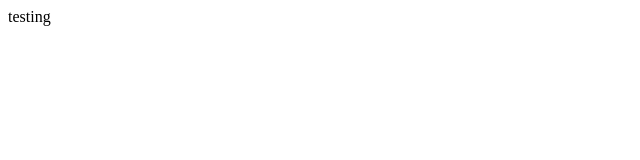
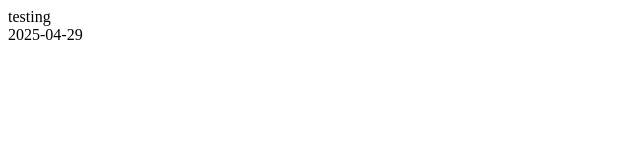
Before and after one commit to ylpss-mslau/ylpss-mslau.github.io, a plain HTML site: page index.html in a window 1280 px wide. Shown: the full height of the page, 0-640 px from the left. Drawn offline with Linux system fonts and the light colour scheme.

Commit message:
Update index.html

```diff
--- a/index.html
+++ b/index.html
@@ -1,3 +1,4 @@
 <html>
-testing
+testing<br>
+2025-04-29
 </html>
```
